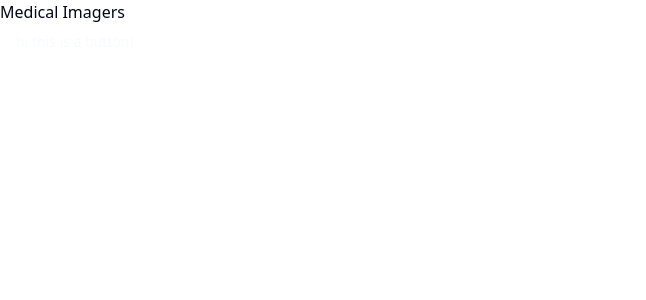
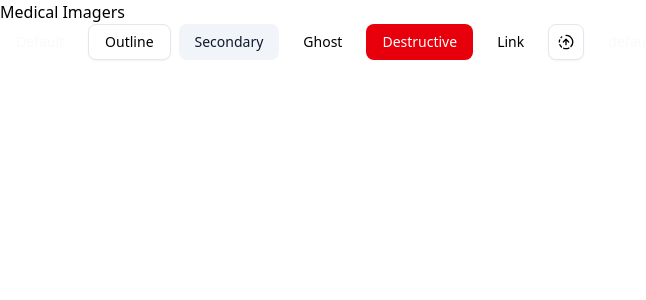
Before and after one commit to mikaelatho/medical-imagers-shadcn, a Next.js app: page / in a window 1280 px wide. Shown: the top 300 px of the page, without its empty margins (0-646 px from the left). Built offline with nearby package versions, Linux system fonts and the light colour scheme.

Commit message:
Primary color fix

```diff
--- a/app/globals.css
+++ b/app/globals.css
@@ -63,12 +63,12 @@ note: using oklch, a new way to have css color codes, converting from hex code
   /*end custom*/
   --radius: 0.625rem;
   --background: oklch(1 0 0);
-  --foreground: oklch(0.129 0.042 264.695);
+  --foreground: var(--bluedark900-value);
   --card: oklch(1 0 0);
   --card-foreground: oklch(0.129 0.042 264.695);
   --popover: oklch(1 0 0);
   --popover-foreground: oklch(0.129 0.042 264.695);
-  --primary: var(--bluedark900); /*oklch(0.208 0.042 265.755);*/
+  --primary: var(--bluedark900-value); /*oklch(0.208 0.042 265.755);*/
   --primary-foreground: oklch(0.984 0.003 247.858);
   --secondary: oklch(0.968 0.007 247.896);
   --secondary-foreground: oklch(0.208 0.042 265.755);
@@ -97,12 +97,12 @@ note: using oklch, a new way to have css color codes, converting from hex code
 
 .dark {
   --background: oklch(0.129 0.042 264.695);
-  --foreground: oklch(0.984 0.003 247.858);
+  --foreground: var(--bluedark900-value);
   --card: oklch(0.208 0.042 265.755);
   --card-foreground: oklch(0.984 0.003 247.858);
   --popover: oklch(0.208 0.042 265.755);
   --popover-foreground: oklch(0.984 0.003 247.858);
-  --primary: var(--bluedark900);/*oklch(0.929 0.013 255.508);*/
+  --primary: var(--bluedark900-value);/*oklch(0.929 0.013 255.508);*/
   --primary-foreground: oklch(0.208 0.042 265.755);
   --secondary: oklch(0.279 0.041 260.031);
   --secondary-foreground: oklch(0.984 0.003 247.858);
--- a/app/page.tsx
+++ b/app/page.tsx
@@ -1,12 +1,25 @@
 /* MAIN HOME PAGE */
 
 import Image from "next/image"
+import { CircleFadingArrowUpIcon } from "lucide-react";
 import { Button } from "@/components/ui/button"
 
 export default function Home() {
   return (
     <main>
-      <Button>hi this is a button!</Button>
+          <div className="flex flex-wrap items-center gap-2 md:flex-row">
+            <Button>Default</Button>
+            <Button variant="outline">Outline</Button>
+            <Button variant="secondary">Secondary</Button>
+            <Button variant="ghost">Ghost</Button>
+            <Button variant="destructive">Destructive</Button>
+            <Button variant="link">Link</Button>
+            <Button variant="outline" size="icon">
+                  <CircleFadingArrowUpIcon />
+            </Button>
+            <Button>default</Button>
+          </div>
     </main>
+
   );
 }
```
